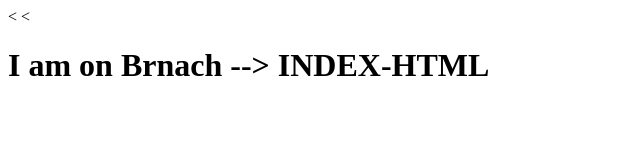
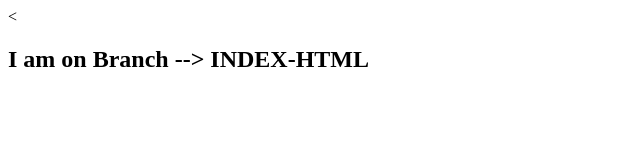
Before and after one commit to iamjituu/RepoGitTest, a plain HTML site: page index.html in a window 1280 px wide. Shown: the whole page, without its empty margins (0-640 px from the left). Drawn offline with Linux system fonts and the light colour scheme.

Commit message:
Changed the heading tag and crrected the spelling

```diff
--- a/index.html
+++ b/index.html
@@ -5,6 +5,6 @@
     <title>GitHub Repos</title>
   </head>
   <body>
-    <<h1>I am on Brnach --> INDEX-HTML</h1>
+    <h2>I am on Branch --> INDEX-HTML</h2>
   </body>
 </html>
```
